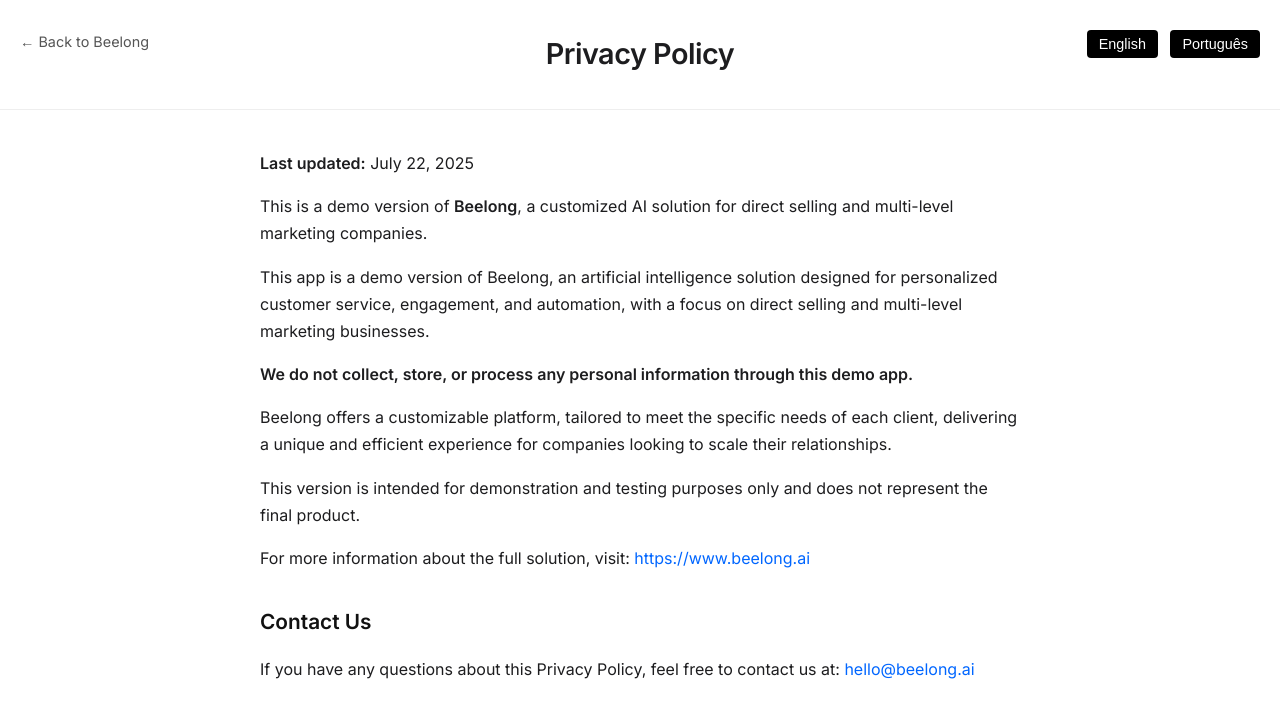
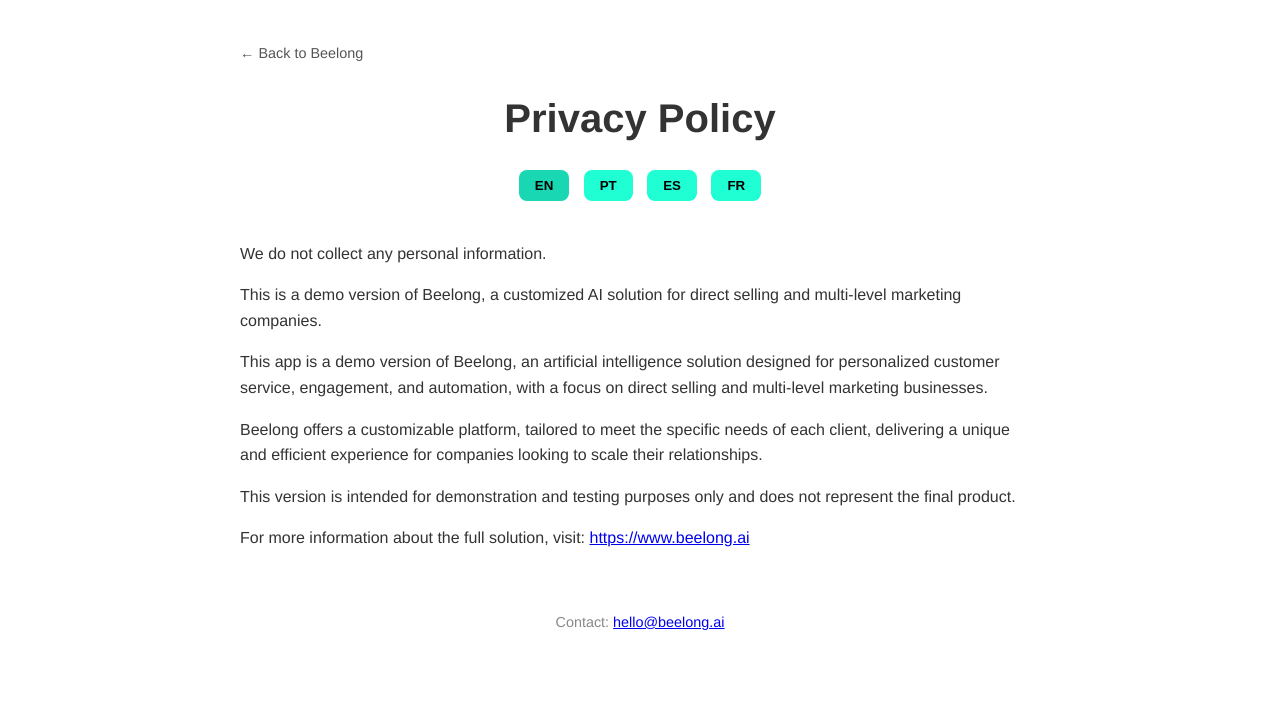
Before and after one commit to beelonglabs/privacy-policy, a plain HTML site: page index.html in a window 1280 px wide. Drawn offline with Linux system fonts and the light colour scheme.

Commit message:
Update index.html

```diff
--- a/index.html
+++ b/index.html
@@ -2,162 +2,131 @@
 <html lang="en">
 <head>
   <meta charset="UTF-8" />
-  <meta name="viewport" content="width=device-width, initial-scale=1.0"/>
-  <title>Privacy Policy | Beelong</title>
-  <link href="https://fonts.googleapis.com/css2?family=Inter:wght@400;600&display=swap" rel="stylesheet" />
+  <meta name="viewport" content="width=device-width, initial-scale=1.0" />
+  <title>Privacy Policy - Beelong</title>
+  <link rel="icon" href="https://media.licdn.com/dms/image/v2/D4D0BAQHgItTL9LyFgw/company-logo_200_200/company-logo_200_200/0/1728996469468/beelonghub_logo?e=2147483647&v=beta&t=Cf4QzisJtJZylwuRJzgYgVtZcvedSaMGGRFOpa9rNws" />
   <style>
-    * {
-      box-sizing: border-box;
+    body {
+      font-family: 'Helvetica Neue', sans-serif;
+      background-color: #ffffff;
+      color: #333;
       margin: 0;
-      padding: 0;
-    }
-    body {
-      font-family: 'Inter', sans-serif;
-      background-color: #ffffff;
-      color: #1d1d1f;
-      line-height: 1.7;
-      font-size: 16px;
+      padding: 40px 20px;
+      line-height: 1.6;
+      max-width: 800px;
+      margin-left: auto;
+      margin-right: auto;
     }
     header {
-      padding: 30px 20px;
       text-align: center;
-      border-bottom: 1px solid #eee;
-      position: relative;
+      margin-bottom: 40px;
     }
     header h1 {
-      font-size: 1.8rem;
-      font-weight: 600;
-      letter-spacing: -0.5px;
+      font-size: 2.5rem;
+      margin: 0 0 10px;
+    }
+    .lang-switch {
+      margin-top: 20px;
+    }
+    .lang-btn {
+      background-color: #20ffd4;
+      border: none;
+      border-radius: 8px;
+      padding: 8px 16px;
+      margin: 0 5px;
+      cursor: pointer;
+      color: #000;
+      font-weight: bold;
+      transition: background-color 0.3s ease;
+    }
+    .lang-btn:hover,
+    .lang-btn.active {
+      background-color: #1ad7b3;
+    }
+    section {
+      display: none;
+    }
+    section.active {
+      display: block;
+    }
+    footer {
+      text-align: center;
+      margin-top: 60px;
+      font-size: 0.9rem;
+      color: #888;
     }
     .back-link {
-      position: absolute;
-      left: 20px;
-      top: 30px;
-      font-size: 0.9rem;
+      text-align: left;
+      margin-bottom: 20px;
     }
     .back-link a {
       text-decoration: none;
       color: #555;
-    }
-    .back-link a:hover {
-      text-decoration: underline;
-    }
-    .lang-switch {
-      position: absolute;
-      top: 30px;
-      right: 20px;
-    }
-    .lang-btn {
-      background-color: #000;
-      color: #fff;
-      border: none;
-      padding: 6px 12px;
       font-size: 0.9rem;
-      border-radius: 4px;
-      cursor: pointer;
-      margin-left: 8px;
-    }
-    .container {
-      max-width: 800px;
-      margin: 40px auto;
-      padding: 0 20px;
-    }
-    h2 {
-      margin-top: 2rem;
-      font-size: 1.3rem;
-      font-weight: 600;
-      color: #111;
-    }
-    p {
-      margin-top: 1rem;
-    }
-    a {
-      color: #0066ff;
-      text-decoration: none;
-    }
-    .section {
-      display: none;
-    }
-    .section.active {
-      display: block;
-    }
-
-    @media (max-width: 600px) {
-      .lang-switch {
-        position: static;
-        margin-top: 20px;
-        text-align: center;
-      }
-      .back-link {
-        position: static;
-        margin-bottom: 10px;
-        text-align: center;
-      }
     }
   </style>
 </head>
 <body>
-
   <header>
     <div class="back-link">
       <a href="https://www.beelong.ai" target="_blank">← Back to Beelong</a>
     </div>
     <h1>Privacy Policy</h1>
     <div class="lang-switch">
-      <button class="lang-btn" onclick="switchLanguage('en')">English</button>
-      <button class="lang-btn" onclick="switchLanguage('pt')">Português</button>
+      <button class="lang-btn active" onclick="switchLanguage('en')">EN</button>
+      <button class="lang-btn" onclick="switchLanguage('pt')">PT</button>
+      <button class="lang-btn" onclick="switchLanguage('es')">ES</button>
+      <button class="lang-btn" onclick="switchLanguage('fr')">FR</button>
     </div>
   </header>
 
-  <div class="container">
+  <section id="en" class="active">
+    <p>We do not collect any personal information.</p>
+    <p>This is a demo version of Beelong, a customized AI solution for direct selling and multi-level marketing companies.</p>
+    <p>This app is a demo version of Beelong, an artificial intelligence solution designed for personalized customer service, engagement, and automation, with a focus on direct selling and multi-level marketing businesses.</p>
+    <p>Beelong offers a customizable platform, tailored to meet the specific needs of each client, delivering a unique and efficient experience for companies looking to scale their relationships.</p>
+    <p>This version is intended for demonstration and testing purposes only and does not represent the final product.</p>
+    <p>For more information about the full solution, visit: <a href="https://www.beelong.ai" target="_blank">https://www.beelong.ai</a></p>
+  </section>
 
-    <!-- English Section -->
-    <div id="en" class="section active">
-      <p><strong>Last updated:</strong> July 22, 2025</p>
+  <section id="pt">
+    <p>Não coletamos nenhuma informação pessoal.</p>
+    <p>Esta é uma versão de demonstração do Beelong, uma solução de IA personalizada para empresas de vendas diretas e marketing multinível.</p>
+    <p>Este aplicativo é uma versão demo do Beelong, uma solução de inteligência artificial desenvolvida para atendimento ao cliente personalizado, engajamento e automação, com foco em empresas de vendas diretas e marketing multinível.</p>
+    <p>O Beelong oferece uma plataforma personalizável, adaptada às necessidades específicas de cada cliente, proporcionando uma experiência única e eficiente para empresas que desejam escalar seus relacionamentos.</p>
+    <p>Esta versão é destinada exclusivamente para fins de demonstração e testes, e não representa o produto final.</p>
+    <p>Para mais informações sobre a solução completa, acesse: <a href="https://www.beelong.ai" target="_blank">https://www.beelong.ai</a></p>
+  </section>
 
-      <p>This is a demo version of <strong>Beelong</strong>, a customized AI solution for direct selling and multi-level marketing companies.</p>
+  <section id="es">
+    <p>No recopilamos ninguna información personal.</p>
+    <p>Esta es una versión de demostración de Beelong, una solución de IA personalizada para empresas de venta directa y marketing multinivel.</p>
+    <p>Esta aplicación es una versión de demostración de Beelong, una solución de inteligencia artificial diseñada para atención al cliente personalizada, compromiso y automatización, centrada en empresas de venta directa y marketing multinivel.</p>
+    <p>Beelong ofrece una plataforma personalizable, adaptada a las necesidades específicas de cada cliente, brindando una experiencia única y eficiente para empresas que buscan escalar sus relaciones.</p>
+    <p>Esta versión está destinada exclusivamente a fines de demostración y prueba, y no representa el producto final.</p>
+    <p>Para más información sobre la solución completa, visita: <a href="https://www.beelong.ai" target="_blank">https://www.beelong.ai</a></p>
+  </section>
 
-      <p>This app is a demo version of Beelong, an artificial intelligence solution designed for personalized customer service, engagement, and automation, with a focus on direct selling and multi-level marketing businesses.</p>
+  <section id="fr">
+    <p>Nous ne collectons aucune information personnelle.</p>
+    <p>Il s'agit d'une version de démonstration de Beelong, une solution d'IA personnalisée pour les entreprises de vente directe et de marketing multiniveau.</p>
+    <p>Cette application est une version de démonstration de Beelong, une solution d'intelligence artificielle conçue pour un service client personnalisé, l'engagement et l'automatisation, avec un accent sur la vente directe et le marketing multiniveau.</p>
+    <p>Beelong propose une plateforme personnalisable, adaptée aux besoins spécifiques de chaque client, offrant une expérience unique et efficace aux entreprises souhaitant développer leurs relations.</p>
+    <p>Cette version est destinée uniquement à des fins de démonstration et de test, et ne représente pas le produit final.</p>
+    <p>Pour plus d'informations sur la solution complète, visitez : <a href="https://www.beelong.ai" target="_blank">https://www.beelong.ai</a></p>
+  </section>
 
-      <p><strong>We do not collect, store, or process any personal information through this demo app.</strong></p>
-
-      <p>Beelong offers a customizable platform, tailored to meet the specific needs of each client, delivering a unique and efficient experience for companies looking to scale their relationships.</p>
-
-      <p>This version is intended for demonstration and testing purposes only and does not represent the final product.</p>
-
-      <p>For more information about the full solution, visit: <a href="https://www.beelong.ai" target="_blank">https://www.beelong.ai</a></p>
-
-      <h2>Contact Us</h2>
-      <p>If you have any questions about this Privacy Policy, feel free to contact us at: <a href="mailto:hello@beelong.ai">hello@beelong.ai</a></p>
-    </div>
-
-    <!-- Portuguese Section -->
-    <div id="pt" class="section">
-      <p><strong>Última atualização:</strong> 22 de julho de 2025</p>
-
-      <p>Esta é uma versão demo da <strong>Beelong</strong>, uma solução de inteligência artificial personalizada para empresas de venda direta e marketing multinível.</p>
-
-      <p>Este aplicativo é uma versão de demonstração da Beelong, uma solução de IA voltada para atendimento ao cliente, engajamento e automação, com foco em empresas que atuam com venda direta e marketing de rede.</p>
-
-      <p><strong>Não coletamos, armazenamos ou processamos qualquer informação pessoal neste aplicativo de demonstração.</strong></p>
-
-      <p>A Beelong oferece uma plataforma personalizável, adaptada às necessidades específicas de cada cliente, proporcionando uma experiência única e eficiente para empresas que buscam escalar seus relacionamentos.</p>
-
-      <p>Esta versão é destinada apenas para fins de demonstração e testes e não representa o produto final.</p>
-
-      <p>Para mais informações sobre a solução completa, acesse: <a href="https://www.beelong.ai" target="_blank">https://www.beelong.ai</a></p>
-
-      <h2>Fale Conosco</h2>
-      <p>Se tiver dúvidas sobre esta Política de Privacidade, entre em contato: <a href="mailto:hello@beelong.ai">hello@beelong.ai</a></p>
-    </div>
-  </div>
+  <footer>
+    Contact: <a href="mailto:hello@beelong.ai">hello@beelong.ai</a>
+  </footer>
 
   <script>
     function switchLanguage(lang) {
-      document.querySelectorAll('.section').forEach(s => s.classList.remove('active'));
+      document.querySelectorAll('section').forEach(s => s.classList.remove('active'));
       document.getElementById(lang).classList.add('active');
+      document.querySelectorAll('.lang-btn').forEach(btn => btn.classList.remove('active'));
+      document.querySelector(`.lang-btn[onclick="switchLanguage('${lang}')"]`).classList.add('active');
     }
   </script>
-
 </body>
 </html>
```
